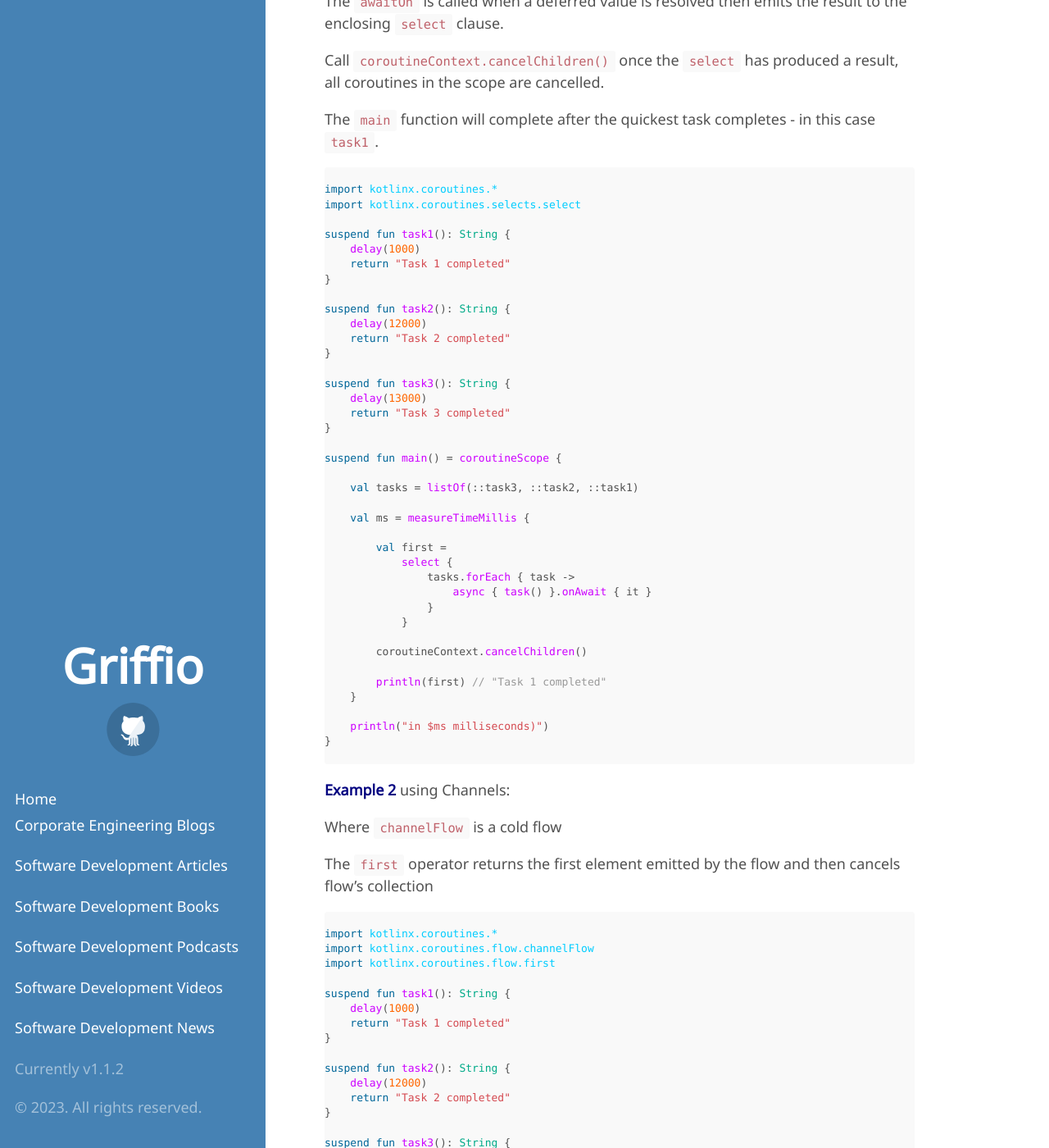
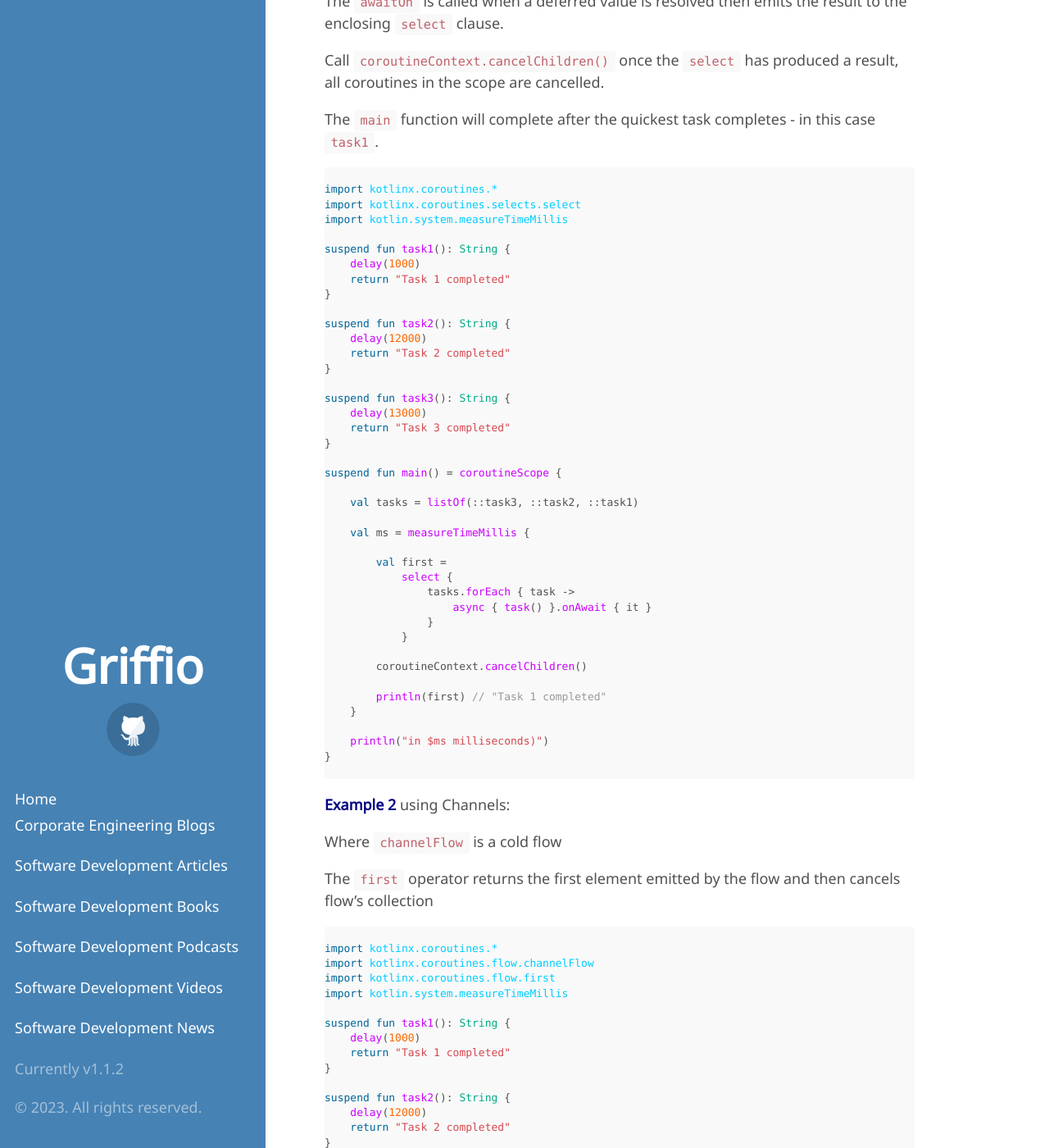
Before and after one commit to griffio/griffio.github.io, a Jekyll site: the page built from _posts/2023-03-18-More-Kotlin-Racing-Ambiguous-Coroutines.md, in a window 1280 px wide and 1400 px high, scrolled down 583 px. Shown: the whole window at 82% size. Built offline with Jekyll 4.4.1, drawn with Linux system fonts in a browser that asks for light colours; some web fonts are replaced; some of the changed text lies outside the part shown.

Commit message:
add timings

```diff
--- a/_posts/2023-03-18-More-Kotlin-Racing-Ambiguous-Coroutines.md
+++ b/_posts/2023-03-18-More-Kotlin-Racing-Ambiguous-Coroutines.md
@@ -33,6 +33,7 @@
 
 import kotlinx.coroutines.*
 import kotlinx.coroutines.selects.select
+import kotlin.system.measureTimeMillis
 
 suspend fun task1(): String {
     delay(1000)
@@ -83,6 +84,7 @@
 import kotlinx.coroutines.*
 import kotlinx.coroutines.flow.channelFlow
 import kotlinx.coroutines.flow.first
+import kotlin.system.measureTimeMillis
 
 suspend fun task1(): String {
     delay(1000)
@@ -132,6 +134,7 @@
 
 import kotlinx.coroutines.*
 import kotlinx.coroutines.flow.*
+import kotlin.system.measureTimeMillis
 
 suspend fun task1(): String {
     delay(1000)
```
